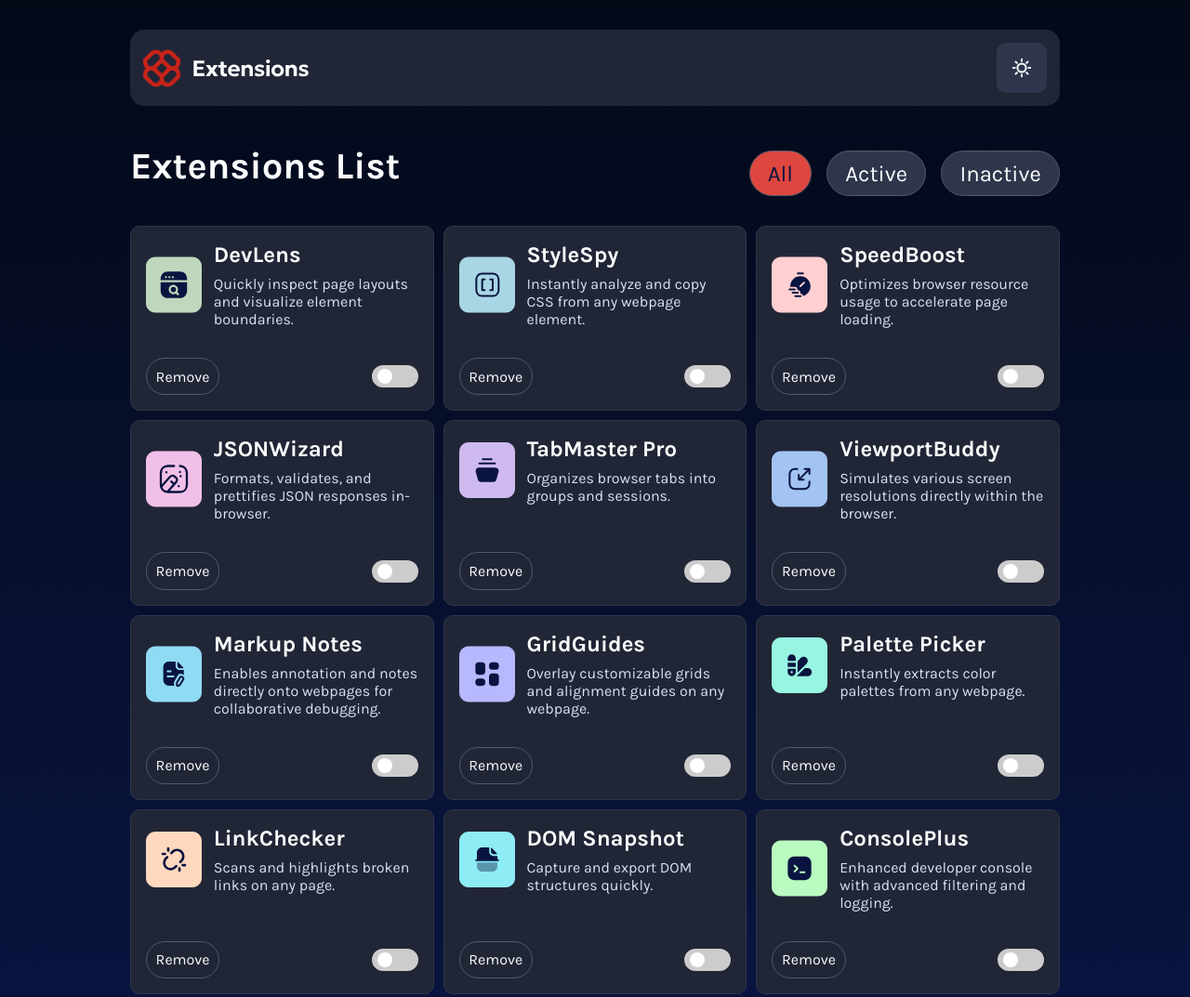
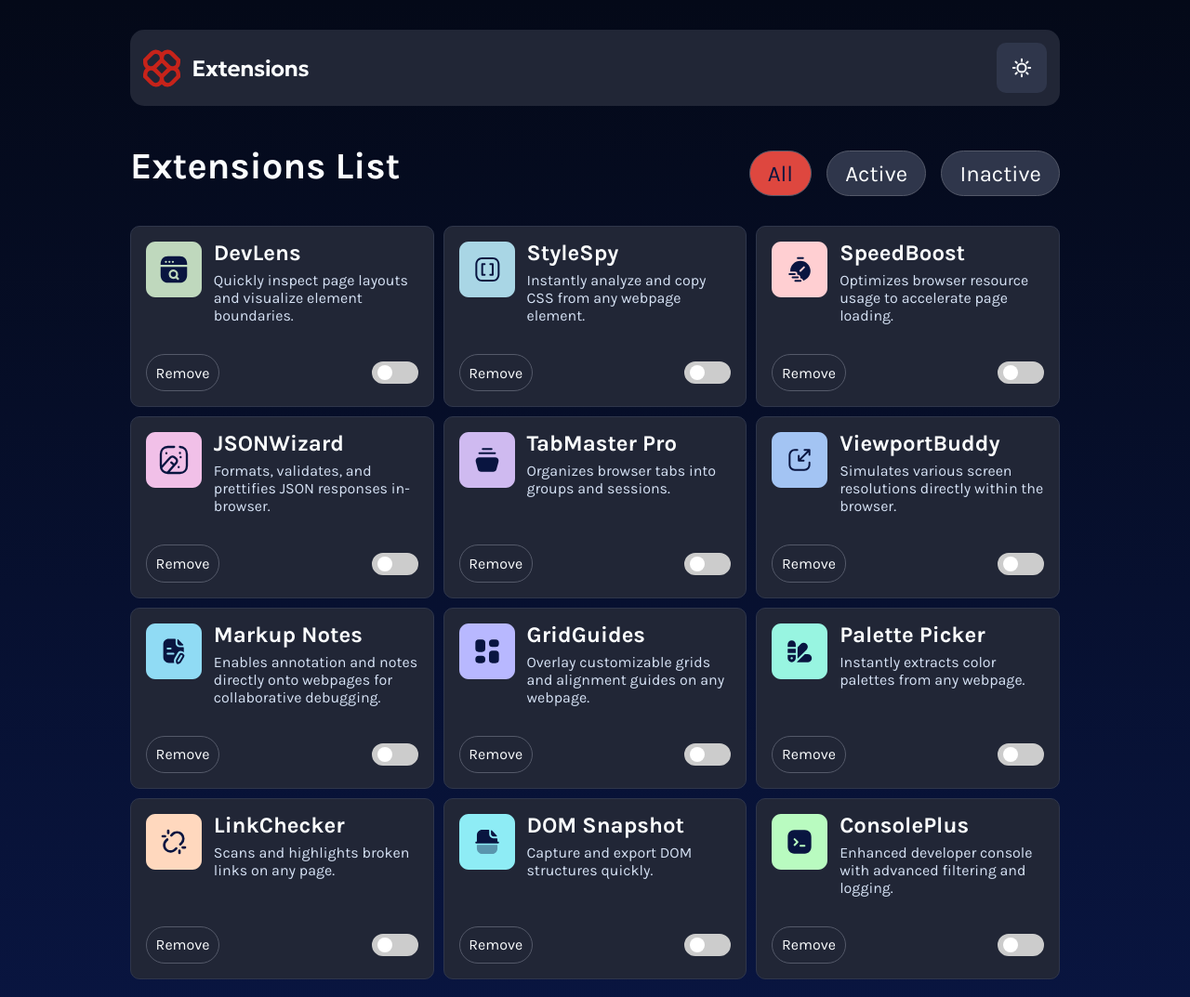
Before and after one commit to DynamesLuis/Browser-Extension-Manager-FM, a plain HTML site: page index.html in a window 1280 px wide. Shown: the top 1073 px of the page at 93% size. Drawn offline with Linux system fonts and the light colour scheme.

Commit message:
style: adjust h2 line-height to remove extra spacing and adjust  img width inside articles

```diff
--- a/style.css
+++ b/style.css
@@ -48,6 +48,11 @@ p {
 
 button:focus {
     outline: 2px solid var(--Red-500);
+}
+
+html,
+body {
+    min-height: 100%;
 }
 
 body {
@@ -142,6 +147,15 @@ section article {
     display: flex;
     flex-direction: column;
     justify-content: space-between;
+}
+
+section article .extension-info {
+    display: flex;
+    align-items: start;
+}
+
+section article .texts h2{
+    line-height: 1;
 }
 
 section article.hidden {
```
